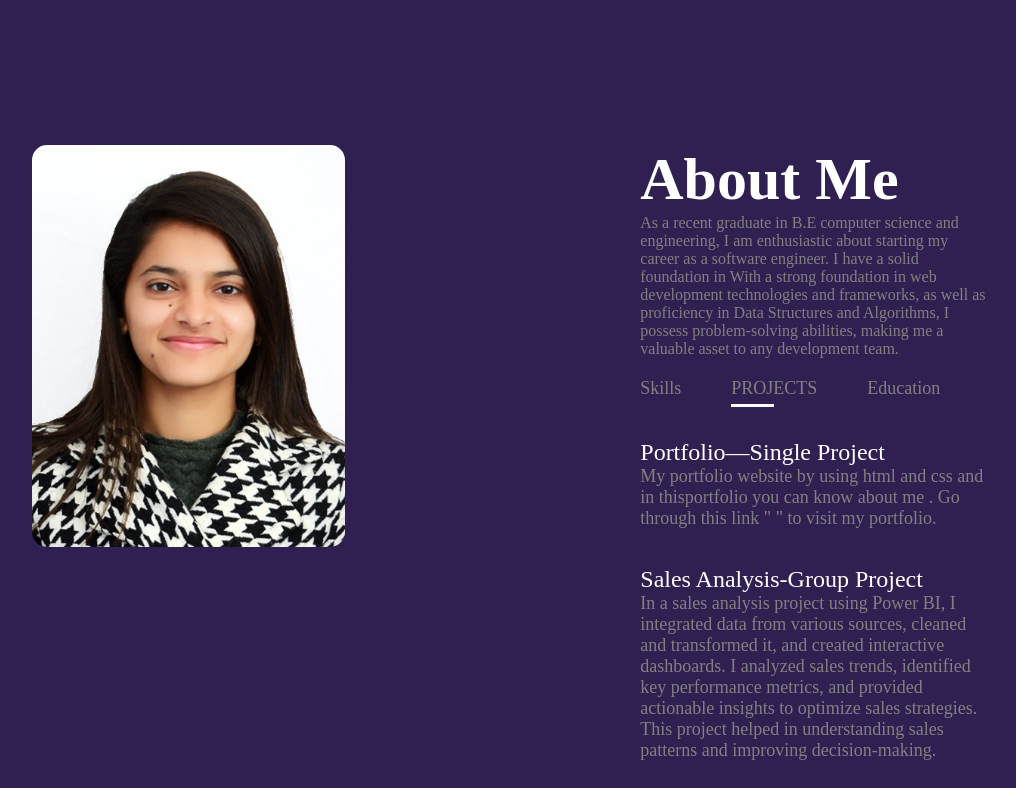
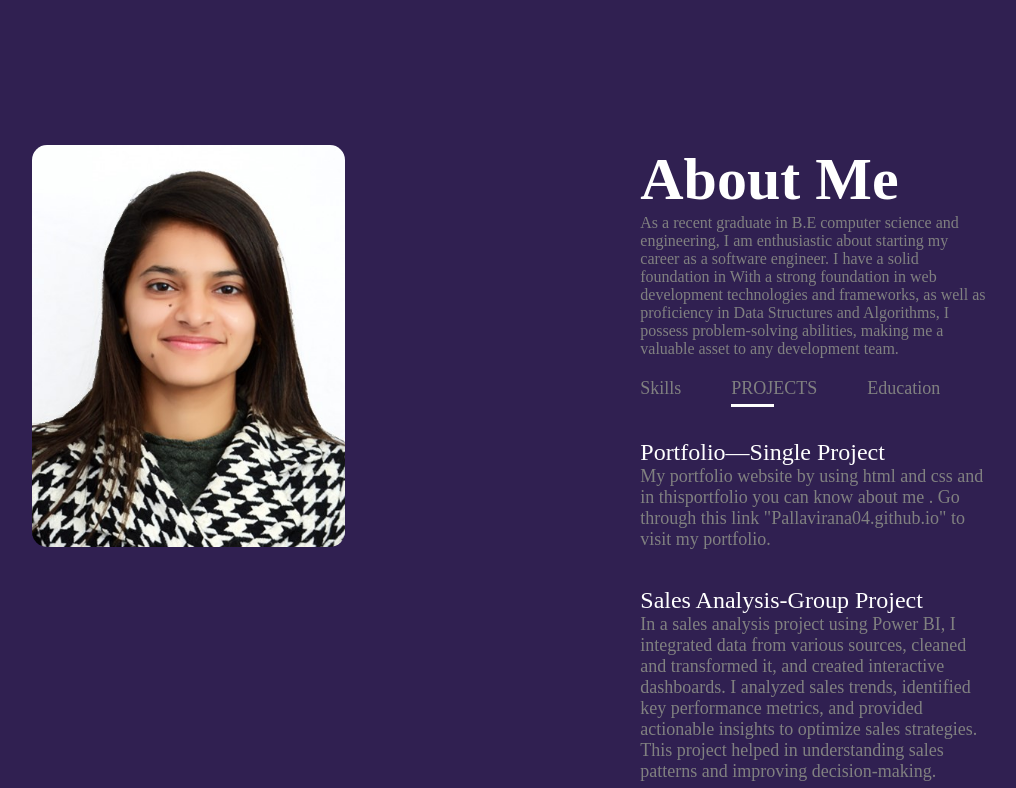
Before and after one commit to Pallavirana04/Pallavirana04.github.io, a plain HTML site: page index.html in a window 1280 px wide. Both pictures are taken after a click on the element "PROJECTS". Shown: the part 735-1523 px from the top of the page, without its empty margins (129-1145 px from the left). Drawn offline with nearby package versions, Linux system fonts and the light colour scheme.

Commit message:
Update index.html

```diff
--- a/index.html
+++ b/index.html
@@ -66,7 +66,7 @@
             </div>
             <div class="tab-content"id="Projects">
                 <ul>
-                    <li><span>Portfolio—Single Project</span><br>My portfolio website by using html and css and in thisportfolio you can know about me . Go through this link " " to visit my portfolio.</span></li>
+                    <li><span>Portfolio—Single Project</span><br>My portfolio website by using html and css and in thisportfolio you can know about me . Go through this link "Pallavirana04.github.io" to visit my portfolio.</span></li>
                     <li><span><br>Sales Analysis-Group Project</span><br>In a sales analysis project using Power BI, I integrated data from various sources, cleaned and transformed it, and created interactive dashboards. I analyzed sales trends, identified key performance metrics, and provided actionable insights to optimize sales strategies. This project helped in understanding sales patterns and improving decision-making.</li>
                     <li><span><br>Weather Seeker— Single Project</span><br>Our GitHub repo hosts a game-changing weather-seeking app. With cutting-edge APIs and intuitive design, it delivers
                         real-time updates and personalized forecasts. Join us in shaping the future of weather exploration</li>
```
